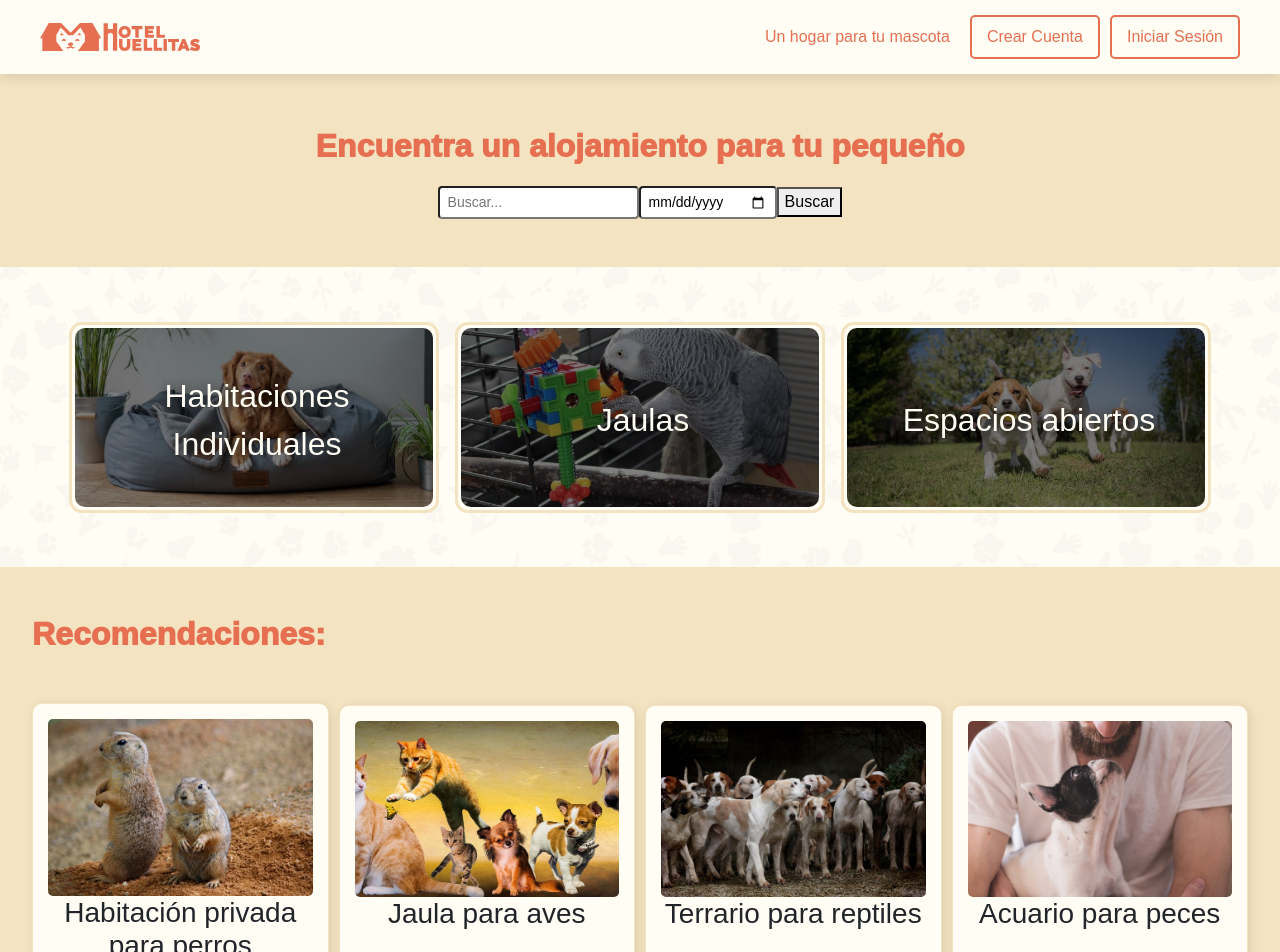
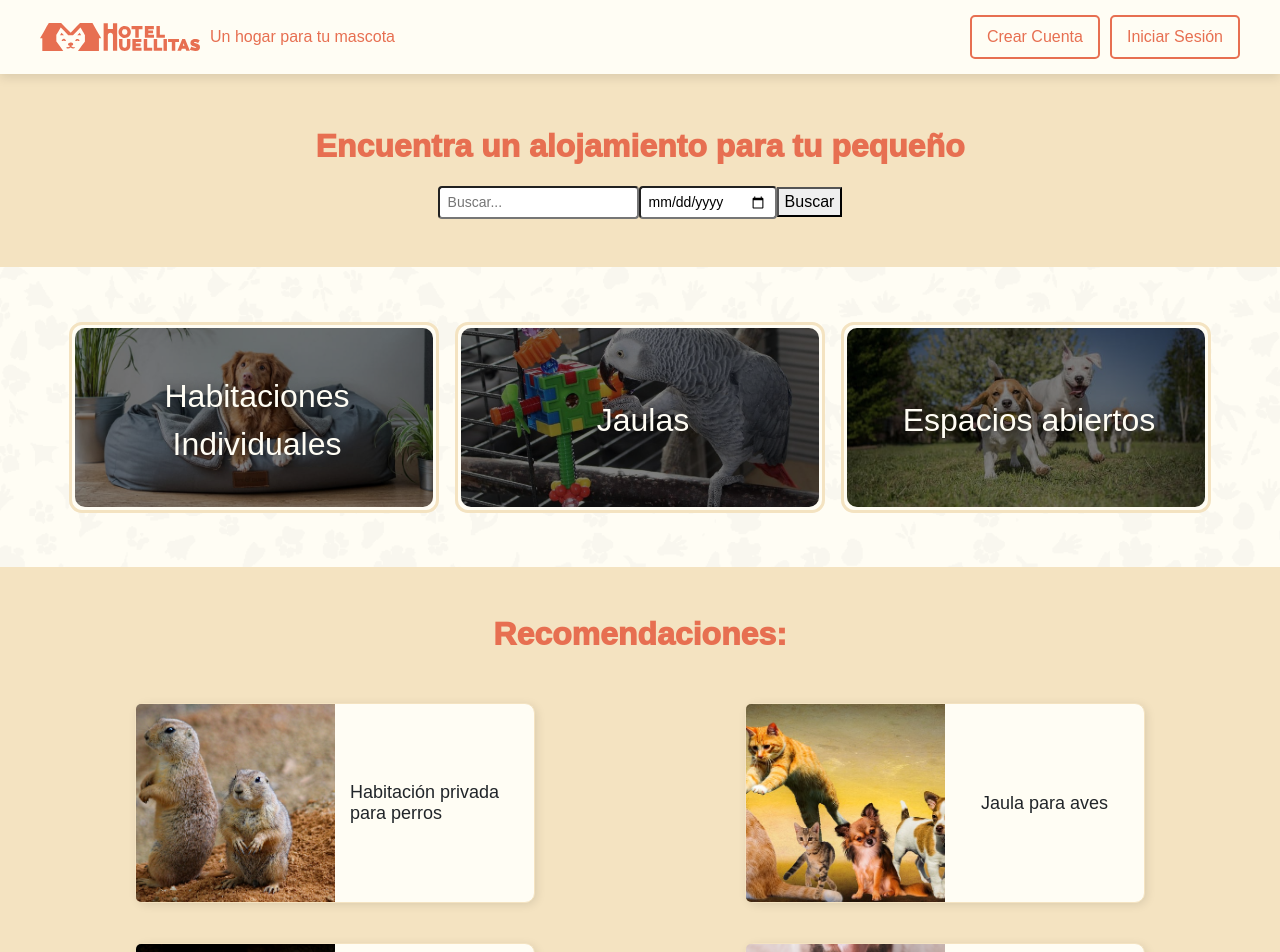
Before and after one commit to grupo-4-proyecto-integrador-dh/grupo-4-proyecto-integrador-dh-Frontend, a React (Vite) app in the folder huellitas/: page / in a window 1280 px wide. Shown: the top 952 px of the page. Built offline with nearby package versions, Linux system fonts and the light colour scheme; a web font is replaced by a local one.

Commit message:
Fix: criterios de aprobacion

```diff
--- a/huellitas/src/Components/Header.jsx
+++ b/huellitas/src/Components/Header.jsx
@@ -9,22 +9,18 @@ const Header = () => {
   return (
     <nav className="navbar">
       <div className="navbar-container">
-        <Link className="logo" to="/">
-          <img src={logo} alt="Huellitas Logo" className="logo-img" />
-        </Link>
+        <div className="brand">
+          <Link className="brand-link" to="/">
+            <img src={logo} alt="Huellitas Logo" className="logo-img" />
+            <span className="nav-text">Un hogar para tu mascota</span>
+          </Link>
+        </div>
 
         <button className="menu-toggle" onClick={() => setIsOpen(!isOpen)}>
           ☰
         </button>
 
         <div className={`nav-links ${isOpen ? "open" : ""}`}>
-          <ul>
-            <li>
-              <Link to="/" className="nav-text">
-                Un hogar para tu mascota
-              </Link>
-            </li>
-          </ul>
           <div className="auth-buttons">
             <button className="btn">Crear Cuenta</button>
             <button className="btn">Iniciar Sesión</button>
--- a/huellitas/src/Components/Home/RecomendacionesAlojamientos.jsx
+++ b/huellitas/src/Components/Home/RecomendacionesAlojamientos.jsx
@@ -3,7 +3,7 @@ import alojamientos from "../../alojamientos";
 const RecomendacionesAlojamientos = () => {
   const alojamientosAleatorios = [...alojamientos]
     .sort(() => Math.random() - 0.5)
-    .slice(0, 5);
+    .slice(0, 10);
 
   return (
     <section className="main__recomendaciones">
@@ -16,8 +16,10 @@ const RecomendacionesAlojamientos = () => {
               src={alojamiento.imagen}
               alt={alojamiento.nombre}
             />
-            <h3>{alojamiento.nombre}</h3>
-            <p>{alojamiento.descripcion}</p>
+            <div className="card-content">
+              <h3>{alojamiento.nombre}</h3>
+              <p>{alojamiento.descripcion}</p>
+            </div>
           </div>
         ))}
       </div>
--- a/huellitas/src/Routes/Detalle.jsx
+++ b/huellitas/src/Routes/Detalle.jsx
@@ -12,12 +12,6 @@ const Detalle = () => {
 
   return (
     <div>
-      {/*
-      <header className="header">
-        <h1 className="title">Hospedaje Premium</h1>
-      </header>*/}
-
-      {/* Botón flotante FUERA del header */}
       <button className="back-button" onClick={() => navigate("/")}>
         ⬅ Volver
       </button>
--- a/huellitas/src/Routes/Productos.jsx
+++ b/huellitas/src/Routes/Productos.jsx
@@ -5,7 +5,7 @@ import "../Styles/Productos.css";
 const Productos = () => {
   const [currentPage, setCurrentPage] = useState(1);
   const [images, setImages] = useState([]);
-  const cardsPerPage = 10;
+  const [cardsPerPage, setCardsPerPage] = useState(10);
   const totalCards = 19;
   const totalPages = Math.ceil(totalCards / cardsPerPage);
 
@@ -20,7 +20,23 @@ const Productos = () => {
       setImages(fetchedImages);
     };
     fetchImages();
-  }, [totalCards]);
+  }, []);
+
+  useEffect(() => {
+    const updateCardsPerPage = () => {
+      if (window.innerWidth <= 480) {
+        setCardsPerPage(4);
+      } else if (window.innerWidth <= 768) {
+        setCardsPerPage(6);
+      } else {
+        setCardsPerPage(10);
+      }
+    };
+
+    updateCardsPerPage();
+    window.addEventListener("resize", updateCardsPerPage);
+    return () => window.removeEventListener("resize", updateCardsPerPage);
+  }, []);
 
   const handleNextPage = () => {
     if (currentPage < totalPages) {
@@ -37,9 +53,7 @@ const Productos = () => {
   const renderCards = () => {
     const startIndex = (currentPage - 1) * cardsPerPage;
     const endIndex = startIndex + cardsPerPage;
-    return images
-      .slice(startIndex, endIndex)
-      .map((imageUrl, index) => (
+    return images.slice(startIndex, endIndex).map((imageUrl, index) => (
       <CardP
         key={startIndex + index}
         title={`Dog ${startIndex + index + 1}`}
--- a/huellitas/src/Styles/Administracion.css
+++ b/huellitas/src/Styles/Administracion.css
@@ -11,7 +11,6 @@
   min-height: 100vh;
 } */
 
-/* Contenedor principal responsivo */
 .container {
   background: #fff5e1;
   padding: 40px;
@@ -26,7 +25,6 @@
   justify-content: center;
 }
 
-/* Ajustes para tablets */
 @media (max-width: 768px) {
   .container {
     padding: 30px;
@@ -49,7 +47,6 @@
   }
 }
 
-/* Ajustes para móviles */
 @media (max-width: 480px) {
   .container {
     padding: 20px;
@@ -72,7 +69,6 @@
   }
 }
 
-/* Estilos para los campos de entrada */
 .input-field {
   width: 100%;
   padding: 12px;
@@ -90,7 +86,6 @@
   box-shadow: 0px 0px 10px rgba(231, 111, 81, 0.3);
 }
 
-/* Botón de guardar */
 .button {
   background: #e76f51;
   color: white;
@@ -134,7 +129,6 @@
   gap: 10px;
 }
 
-/* Mensajes de éxito y error */
 .mensaje {
   font-size: 16px;
   margin: 12px 0;
--- a/huellitas/src/Styles/Footer.css
+++ b/huellitas/src/Styles/Footer.css
@@ -21,13 +21,11 @@
   margin: 0 auto;
   padding: 20px;
   gap: 20px;
-  /* Added gap for spacing */
 }
 
 .footer-left {
   max-width: 300px;
   margin-right: 20px;
-  /* Added margin */
 }
 
 .footer-logo {
@@ -43,7 +41,6 @@
 .footer-menu {
   flex: 1;
   margin-right: 20px;
-  /* Added margin */
 }
 
 .footer-menu h4,
@@ -59,7 +56,6 @@
 
 .footer-menu ul li {
   margin-bottom: 12px;
-  /* Adjusted margin */
 }
 
 .footer-menu ul li a {
@@ -74,7 +70,6 @@
 .footer-social {
   text-align: right;
   margin-right: 20px;
-  /* Added margin */
 }
 
 .social-icons a {
@@ -94,9 +89,7 @@
     align-items: center;
     text-align: center;
     padding: 10px;
-    /* Adjusted padding */
     gap: 10px;
-    /* Adjusted gap for smaller screens */
   }
 
   .footer-left,
@@ -105,6 +98,10 @@
     margin-bottom: 20px;
   }
 
+  .footer-copyright {
+    text-align: center;
+  }
+
   .footer-social {
     text-align: center;
   }
--- a/huellitas/src/Styles/Header.css
+++ b/huellitas/src/Styles/Header.css
@@ -19,9 +19,31 @@
   margin: 0 auto;
 }
 
+.brand {
+  display: flex;
+  align-items: center;
+}
+
+.brand-link {
+  display: flex;
+  align-items: center;
+  text-decoration: none;
+}
+
 .logo-img {
   width: 160px;
   height: auto;
+}
+
+.nav-text {
+  margin-left: 10px;
+  font-size: 16px;
+  font-weight: 500;
+  color: #e76f51;
+}
+
+.nav-text:hover {
+  color: #555;
 }
 
 .menu-toggle {
@@ -35,27 +57,6 @@
 .nav-links {
   display: flex;
   align-items: center;
-}
-
-.nav-links ul {
-  list-style: none;
-  padding: 0;
-  margin: 0;
-}
-
-.nav-links ul li {
-  display: inline;
-  margin-right: 20px;
-}
-
-.nav-text {
-  text-decoration: none;
-  color: #e76f51;
-  font-weight: 500;
-}
-
-.nav-text:hover {
-  color: #555;
 }
 
 .auth-buttons {
@@ -101,13 +102,12 @@
     padding: 10px 0;
   }
 
-  .nav-links ul li {
-    display: block;
-    margin: 10px 0;
-  }
-
   .auth-buttons {
     flex-direction: column;
     align-items: center;
   }
+
+  .brand-link span {
+    display: none;
+  }
 }
--- a/huellitas/src/Styles/Home.css
+++ /dev/null
@@ -1,97 +0,0 @@
-@import url("https://fonts.googleapis.com/css2?family=Rubik:wght@300..900&display=swap");
-
-.home-container {
-  display: flex;
-  flex-direction: column;
-  align-items: center;
-  justify-content: space-evenly;
-  gap: 3em;
-  width: 100%;
-  margin: 20px 0;
-  font-family: "Rubik", sans-serif;
-}
-
-.categorias {
-  display: flex;
-  flex-direction: column;
-  align-items: center;
-  justify-content: center;
-  width: 100%;
-  background-color: burlywood;
-  padding: 20px;
-}
-
-.flex-container {
-  display: flex;
-  flex-wrap: wrap;
-  justify-content: center;
-  gap: 20px;
-  width: 100%;
-  max-width: 1200px;
-}
-
-.recomendados {
-  display: flex;
-  flex-direction: column;
-  align-items: center;
-  justify-content: center;
-  width: 100%;
-}
-
-.grid-container {
-  display: grid;
-  grid-template-columns: repeat(2, 1fr);
-  grid-template-rows: repeat(5, auto);
-  gap: 3em;
-  width: auto;
-  padding: 20px;
-  max-width: 800px;
-}
-
-.card {
-  border: 1px solid #ddd;
-  border-radius: 10px;
-  padding: 15px;
-  text-align: center;
-  background-color: white;
-  box-shadow: 2px 2px 10px rgba(0, 0, 0, 0.1);
-  width: 100%;
-  max-width: 300px;
-  display: flex;
-  flex-direction: column;
-  align-items: center;
-  height: 400px;
-}
-
-.card img {
-  width: 100%;
-  height: 200px;
-  border-radius: 5px;
-  object-fit: cover;
-}
-
-@media (max-width: 1024px) {
-  .grid-container {
-    grid-template-columns: repeat(2, 1fr);
-  }
-
-  .flex-container {
-    flex-wrap: wrap;
-  }
-}
-
-@media (max-width: 768px) {
-  .grid-container {
-    grid-template-columns: repeat(1, 1fr);
-  }
-
-  .card {
-    max-width: 250px;
-    height: auto;
-  }
-
-  .flex-container {
-    flex-direction: column;
-    align-items: center;
-  }
-}
--- a/huellitas/src/Styles/Home.scss
+++ b/huellitas/src/Styles/Home.scss
@@ -20,6 +20,7 @@
       img {
         position: relative;
         border-radius: 10px;
+        width: 100%;
         aspect-ratio: 2/1;
         object-fit: cover;
         filter: grayscale(20%) brightness(50%);
@@ -71,33 +72,61 @@
     color: colors.$primary;
     font-size: 2rem;
     font-weight: 1000;
+    text-align: center;
   }
+
   .main__recomendaciones__grid {
+    max-width: 1200px;
+    width: 100%;
+    margin: 0 auto;
     display: grid;
-    grid-template-columns: repeat(auto-fit, minmax(250px, 1fr));
-    gap: 10px;
-    justify-items: center;
+    grid-template-columns: repeat(2, 1fr);
+    grid-template-rows: repeat(5, auto);
+    gap: 20px;
+    justify-items:center;
     align-items: center;
 
     .card {
       border: 1px solid colors.$light;
-      width: 300px;
+      width: 100%;
+      max-width: 400px;
+      height: 200px;
       border-radius: 10px;
-      padding: 15px;
       text-align: center;
       background-color: colors.$white;
       box-shadow: 2px 2px 10px rgba(0, 0, 0, 0.1);
-      aspect-ratio: 1/1;
       display: flex;
-      flex-direction: column;
+      flex-direction: row;
       align-items: center;
 
       img {
-        aspect-ratio: 3/2;
-        width: 100%;
-        border-radius: 5px;
-        max-height: 200px;
+        width: 50%;
+        height: 100%;
+        border-radius: 5px 0 0 5px;
         object-fit: cover;
+      }
+
+      .card-content {
+        width: 50%;
+        padding: 15px;
+        display: flex;
+        flex-direction: column;
+        justify-content: center;
+        align-items: center;
+        overflow: hidden;
+        text-overflow: ellipsis;
+      }
+
+      h3{
+        font-size: 18px;
+      }
+
+      h3, p {
+        margin: 0;
+        overflow: hidden;
+        text-overflow: ellipsis;
+        white-space: wrap;
+        text-align: left;
       }
     }
   }
@@ -117,3 +146,24 @@
     font-size: 2rem;
   }
 }
+
+@media (max-width: 768px) {
+  .main__recomendaciones {
+    .main__recomendaciones__grid {
+      grid-template-columns: 1fr;
+      h3{
+        white-space: nowrap;
+        overflow: hidden;
+      }
+    }
+  }
+
+  .main__categorias{
+    & > span {
+      flex-direction: column;
+      gap: 1rem;
+      height: auto;
+    }
+  }
+
+}
--- a/huellitas/src/Styles/Productos.css
+++ b/huellitas/src/Styles/Productos.css
@@ -11,28 +11,32 @@
   margin: 10px;
 }
 
-.pagination {
+.productos-container {
   display: flex;
+  flex-wrap: wrap;
+  flex-direction: column;
   justify-content: center;
   align-items: center;
+  max-width: 1200px;
   width: 100%;
+  gap: 20px;
   margin: 20px 0;
 }
 
-.pagination button {
-  margin: 0 10px;
-  padding: 10px 20px;
-  font-size: 16px;
-  cursor: pointer;
+@media (max-width: 1200px) {
+  .card {
+    flex: 1 1 calc(50% - 40px);
+  }
 }
 
-.pagination span {
-  font-size: 16px;
+@media (max-width: 768px) {
+  .cards {
+    flex-direction: column;
+    align-items: center;
+  }
+
+  .card {
+    flex: 1 1 100%;
+    max-width: 90%;
+  }
 }
-
-.productos-container {
-  display: flex;
-  flex-direction: column;
-  align-items: center;
-  width: 100%;
-}
```
Also changed, not shown: huellitas/src/Styles/Detalle.scss (+0 -26 lines), 1 other file (tests, documents, lock files or other folders). Lines whose indentation alone changed are shown as unchanged.
